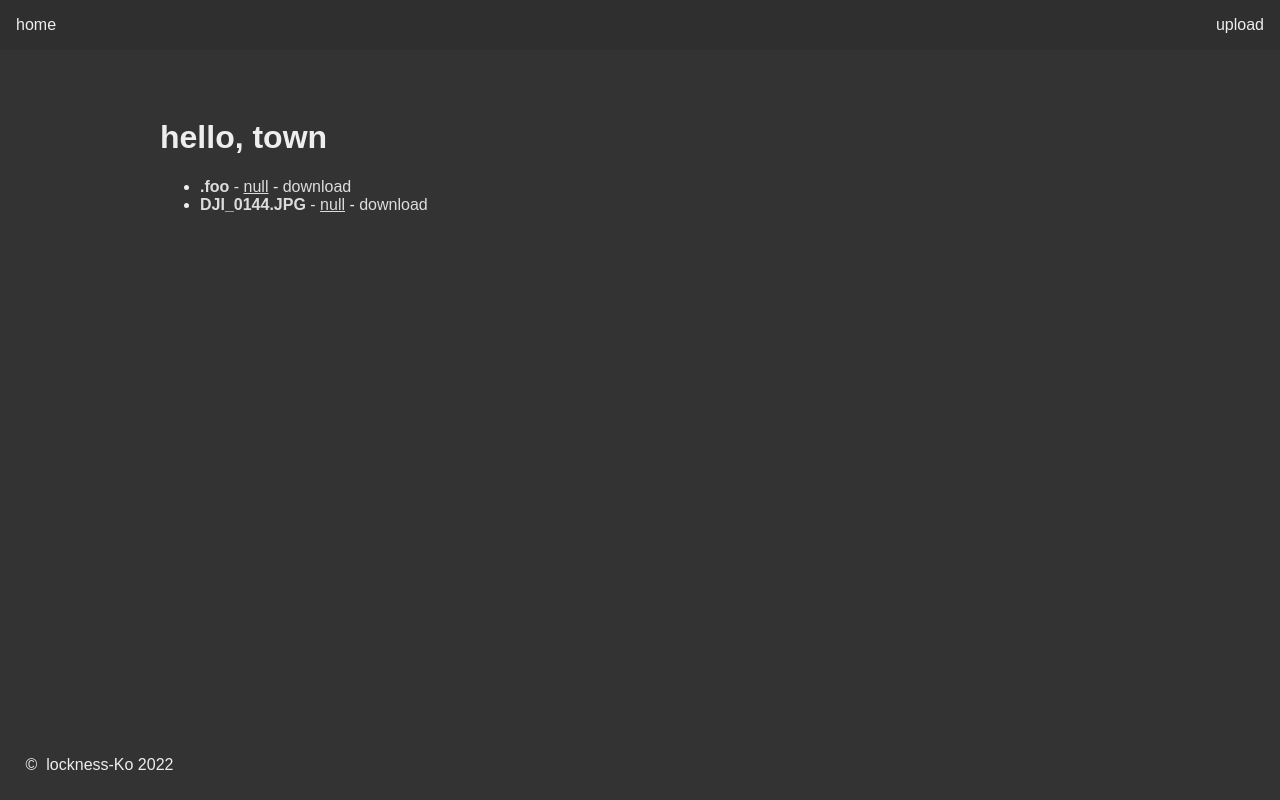
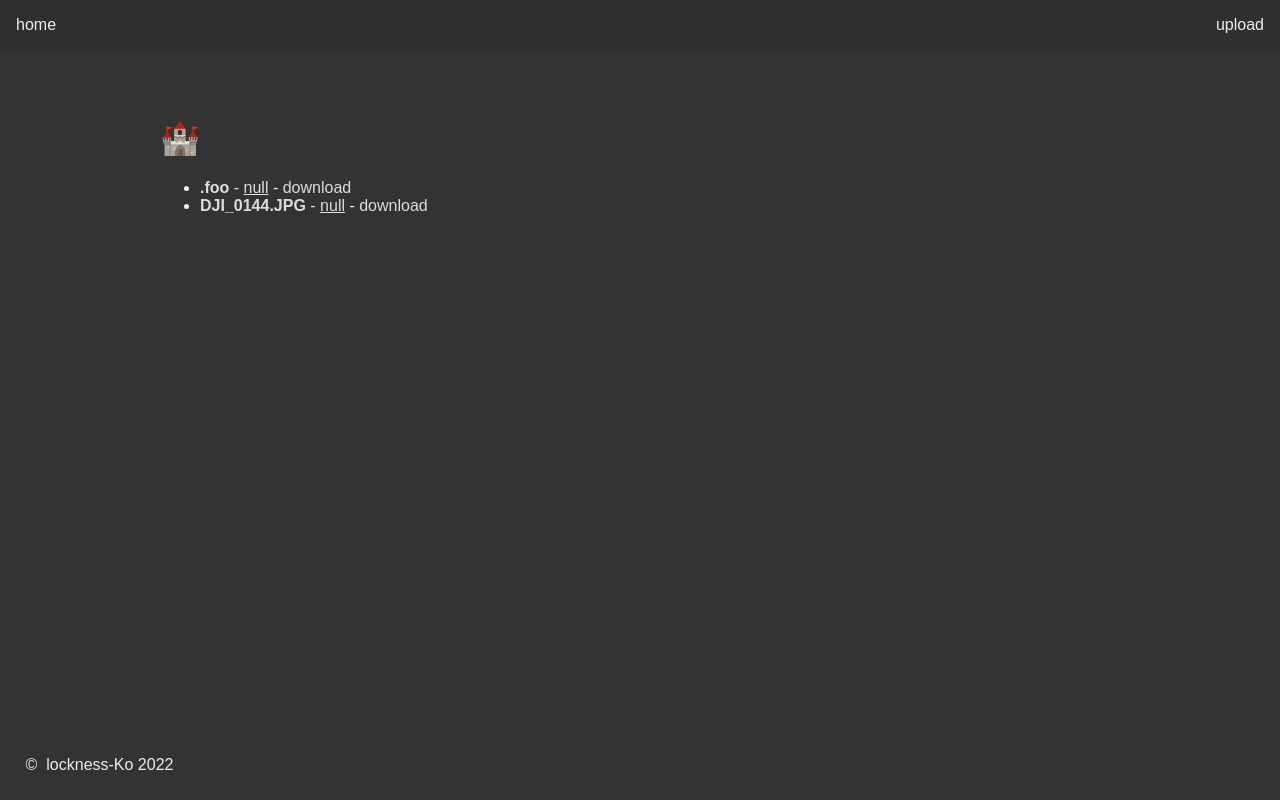
Before and after one commit to lockness-Ko/fort, a SvelteKit app in the folder app/: page / in a window 1280 px wide. Built offline with nearby package versions, Linux system fonts and the light colour scheme.

Commit message:
(stuff) change 'home' to 'fort'

```diff
--- a/app/src/app.html
+++ b/app/src/app.html
@@ -4,7 +4,7 @@
 		<meta charset="utf-8" />
 		<meta name="viewport" content="width=device-width" />
 
-		<title>home</title>
+		<title>fort</title>
 
 		%sveltekit.head%
 	</head>
--- a/app/src/routes/+page.svelte
+++ b/app/src/routes/+page.svelte
@@ -4,7 +4,7 @@
   let files_promise = fetch('/api/files').then((x) => x.json());
 </script>
 
-<h1>hello, town</h1>
+<h1>🏰</h1>
 
 <div class="files">
   <ul>
```
Also changed, not shown: 1 other file (tests, documents, lock files or other folders).
